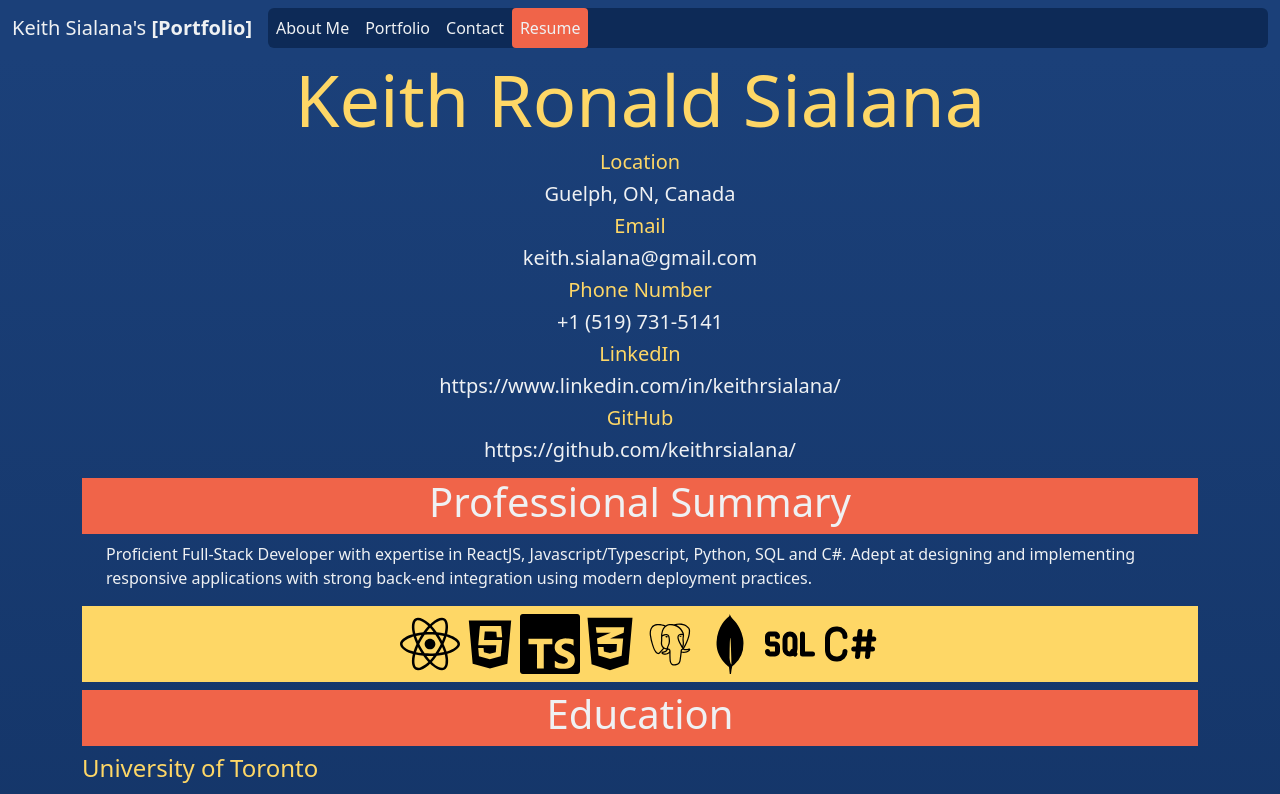
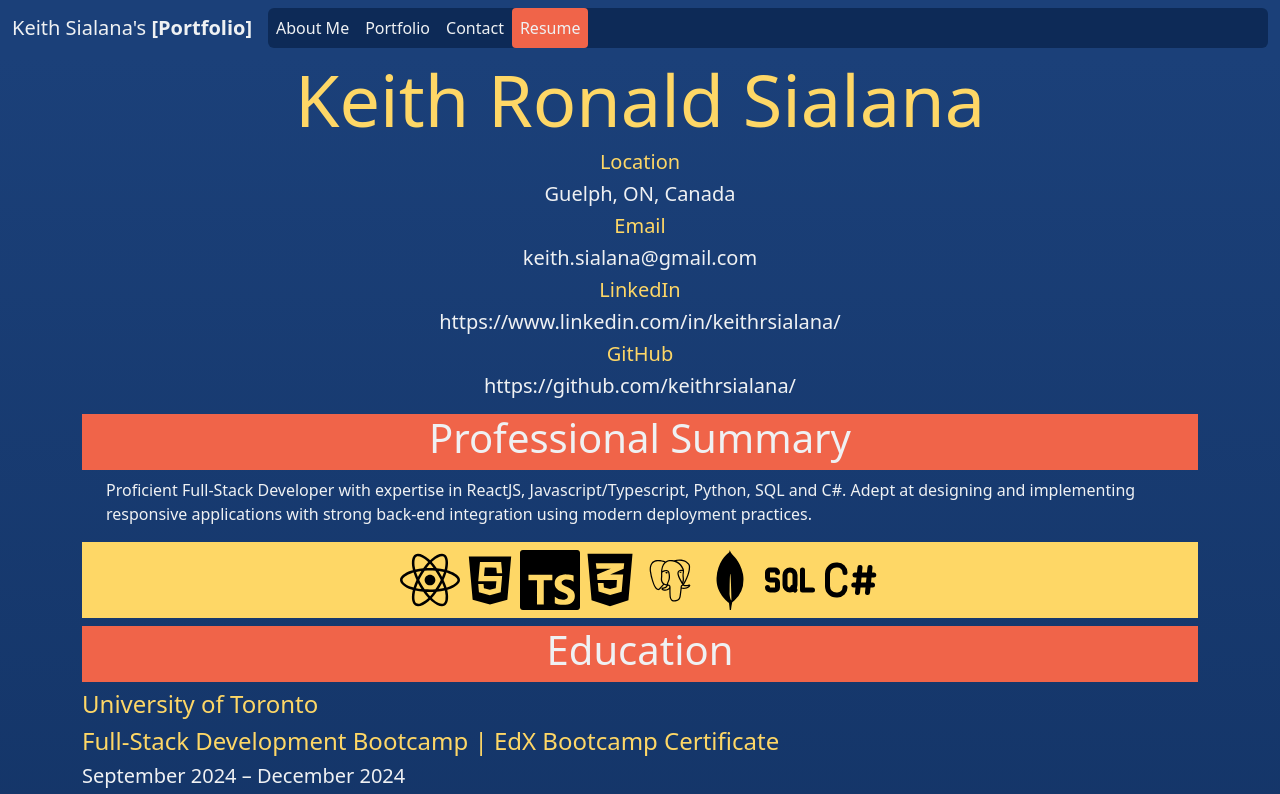
Before and after one commit to keithrsialana/Portfolio-Website, a React (Vite) app: page /resume in a window 1280 px wide. Shown: the top 794 px of the page. Built offline with nearby package versions, Linux system fonts and the light colour scheme.

Commit message:
updated resume page

```diff
--- a/src/pages/resume.jsx
+++ b/src/pages/resume.jsx
@@ -13,7 +13,6 @@ const resume = () => {
 			<h1 className="text-center display-2 text-mustard">Keith Ronald Sialana</h1>
 			<ResumeContactItem label="Location" content="Guelph, ON, Canada"/>
 			<ResumeContactItem label="Email" content="keith.sialana@gmail.com" _link="mailto:keith.sialana@gmail.com"/>
-			<ResumeContactItem label="Phone Number" content="+1 (519) 731-5141"/>
 			<ResumeContactItem label="LinkedIn" content="https://www.linkedin.com/in/keithrsialana/" _link="https://www.linkedin.com/in/keithrsialana/"/>
 			<ResumeContactItem label="GitHub" content="https://github.com/keithrsialana/" _link="https://github.com/keithrsialana/"/>
 			<div className="container mt-3">
--- a/src/styles/myStyles.css
+++ b/src/styles/myStyles.css
@@ -7,8 +7,14 @@
 	--antiflashWhite: #eff1f3;
 	--curve: 40;
 }
+
 * {
 	box-sizing: border-box;
+}
+
+a {
+	text-decoration: none;
+	color: white;
 }
 
 .bg-yale-gradient {
```
